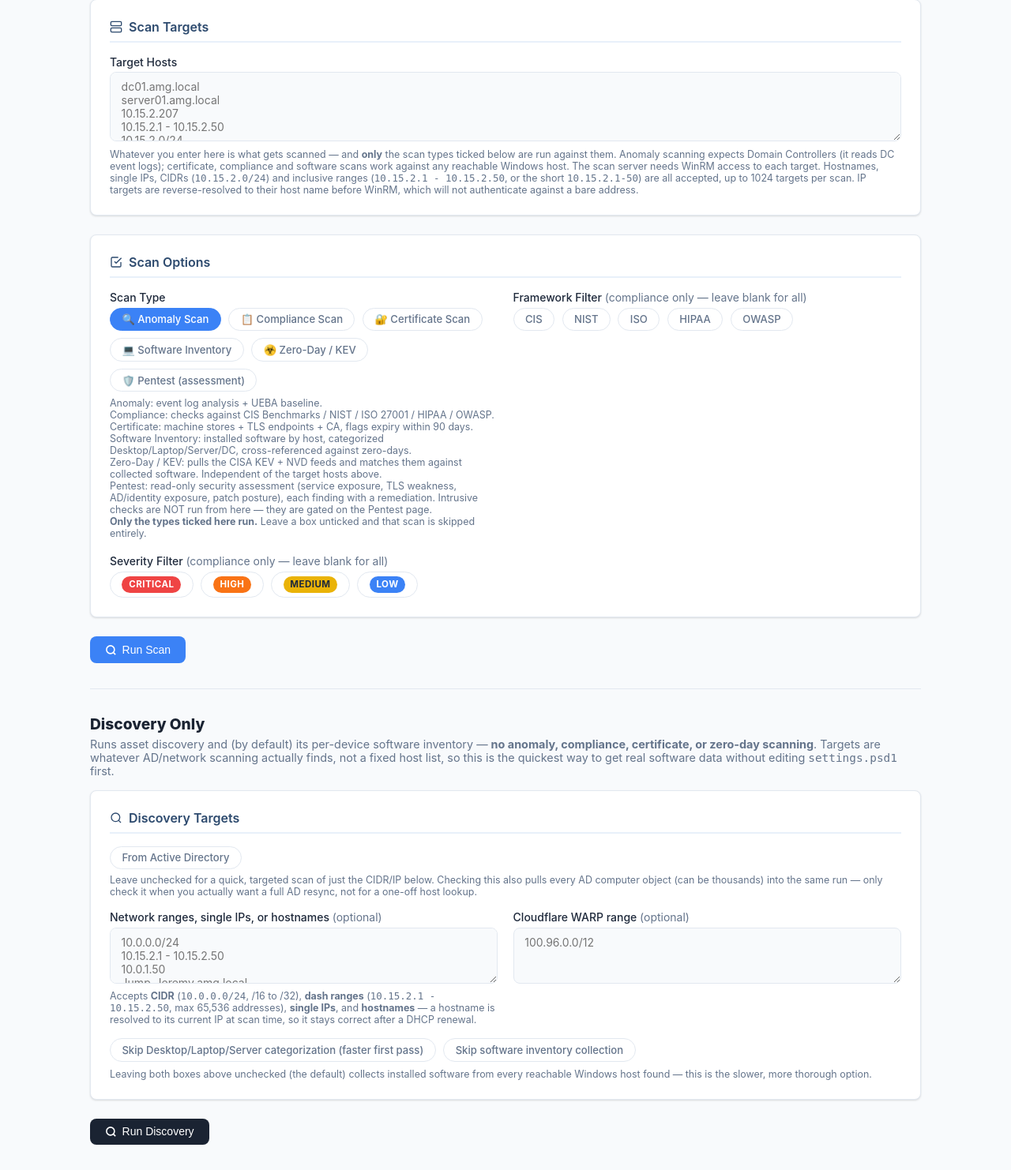
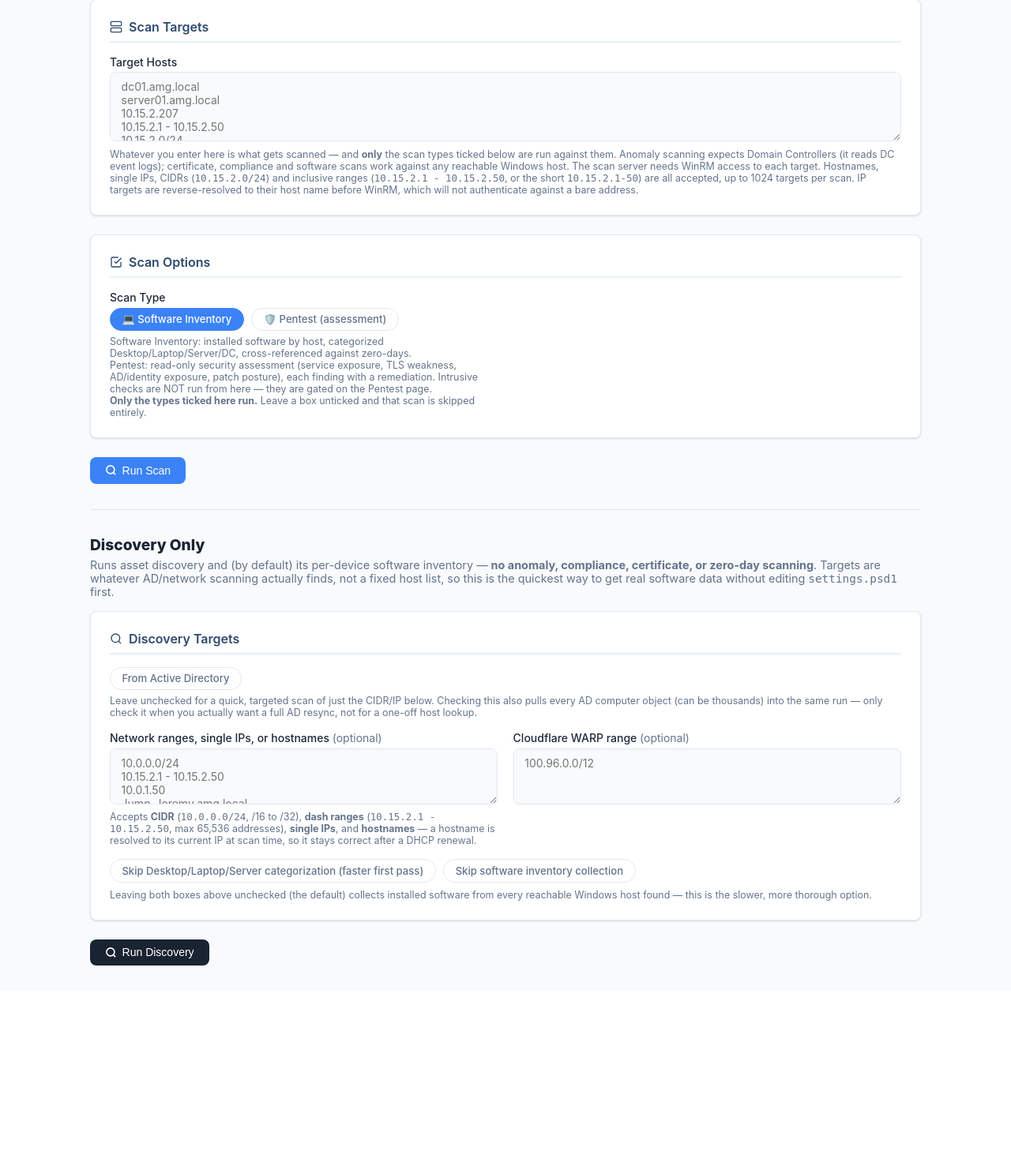
Before and after one commit to 83avenger/AD-Agent, a Flask app: page / in a window 1280 px wide. Shown: the part 210-1692 px from the top of the page at 79% size. After the commit the page ends 1433 px from the top, so only its background shows below. Run offline with Flask 3, Linux system fonts and the light colour scheme; some libraries are stand-ins or nearby versions.

Commit message:
Trim New Scan GUI to Software Inventory + Pentest; keep plain deployment unchanged
GUI-only change (features remain in the code and backend routes are untouched):
- WebApp/templates/index.html: Scan Type now shows only Software Inventory and Pentest
  (assessment); removed the Anomaly, Compliance, Certificate and Zero-Day/KEV chips, and
  both compliance-only filter blocks (Framework Filter, Severity Filter). Default checked
  set is Software Inventory. /scan still reads scan_types/frameworks/severities and every
  -*Scan switch remains, so re-enabling any of them is a template edit.

Keep the old (plain) deployment byte-for-byte as before, alongside the secure build:
- secrets_store.py: at-rest encryption is now opt-in via ADAGENT_ENCRYPT_SECRETS=1 (the
  secure installer sets it). Default stays plaintext integration-secrets.json exactly as the
  old method wrote it; writing one representation clears the other so there's no stale read.
- requirements.txt: cryptography moved to the optional/commented section (only needed when
  license enforcement is on); the plain `pip install -r` pulls nothing new.
- Install-ADAgent.ps1: sets ADAGENT_ENCRYPT_SECRETS=1 and ADAGENT_LICENSE_ENFORCE=1 and
  installs cryptography, so only the secure build gets encryption/licensing.
- docs/SECURE-BUILD.md: table documenting both methods share one codebase and differ only in
  the env flags the install sets.

Verified via the Flask test client: the page shows only the two kept scan types and neither
filter block; software and pentest scans still submit; secrets default to plaintext with the
flag unset and encrypt (mocked DPAPI) only when set, clearing the other copy each way. PS
reviewed, not executed here.

Co-Authored-By: Claude Opus 4.8 <noreply@anthropic.com>
Claude-Session: https://claude.ai/code/session_01Sdd52zyevE42JC3mWBHu7Z

```diff
--- a/WebApp/templates/index.html
+++ b/WebApp/templates/index.html
@@ -57,31 +57,11 @@
       <div>
         <label>Scan Type</label>
         <div class="checkbox-group">
-          {% set cur_types = scan_config.scan_types if scan_config else ['anomaly'] %}
-          <div class="checkbox-chip">
-            <input type="checkbox" id="st_anomaly" name="scan_types" value="anomaly"
-              {{'checked' if 'anomaly' in cur_types else ''}}>
-            <label for="st_anomaly">🔍 Anomaly Scan</label>
-          </div>
-          <div class="checkbox-chip">
-            <input type="checkbox" id="st_compliance" name="scan_types" value="compliance"
-              {{'checked' if 'compliance' in cur_types else ''}}>
-            <label for="st_compliance">📋 Compliance Scan</label>
-          </div>
-          <div class="checkbox-chip">
-            <input type="checkbox" id="st_certificate" name="scan_types" value="certificate"
-              {{'checked' if 'certificate' in cur_types else ''}}>
-            <label for="st_certificate">🔐 Certificate Scan</label>
-          </div>
+          {% set cur_types = scan_config.scan_types if scan_config else ['software'] %}
           <div class="checkbox-chip">
             <input type="checkbox" id="st_software" name="scan_types" value="software"
               {{'checked' if 'software' in cur_types else ''}}>
             <label for="st_software">💻 Software Inventory</label>
-          </div>
-          <div class="checkbox-chip">
-            <input type="checkbox" id="st_zeroday" name="scan_types" value="zeroday"
-              {{'checked' if 'zeroday' in cur_types else ''}}>
-            <label for="st_zeroday">☣️ Zero-Day / KEV</label>
           </div>
           <div class="checkbox-chip">
             <input type="checkbox" id="st_pentest" name="scan_types" value="pentest"
@@ -90,42 +70,10 @@
           </div>
         </div>
         <p style="font-size:.78rem; color:var(--muted); margin-top:.4rem;">
-          Anomaly: event log analysis + UEBA baseline.<br>
-          Compliance: checks against CIS Benchmarks / NIST / ISO 27001 / HIPAA / OWASP.<br>
-          Certificate: machine stores + TLS endpoints + CA, flags expiry within 90 days.<br>
           Software Inventory: installed software by host, categorized Desktop/Laptop/Server/DC, cross-referenced against zero-days.<br>
-          Zero-Day / KEV: pulls the CISA KEV + NVD feeds and matches them against collected software. Independent of the target hosts above.<br>
           Pentest: read-only security assessment (service exposure, TLS weakness, AD/identity exposure, patch posture), each finding with a remediation. Intrusive checks are NOT run from here — they are gated on the Pentest page.<br>
           <strong>Only the types ticked here run.</strong> Leave a box unticked and that scan is skipped entirely.
         </p>
-      </div>
-
-      <div>
-        <label>Framework Filter <span style="color:var(--muted); font-weight:400;">(compliance only — leave blank for all)</span></label>
-        <div class="checkbox-group">
-          {% set cur_fw = scan_config.frameworks if scan_config else [] %}
-          {% for fw in ['CIS','NIST','ISO','HIPAA','OWASP'] %}
-          <div class="checkbox-chip">
-            <input type="checkbox" id="fw_{{fw}}" name="frameworks" value="{{fw}}"
-              {{'checked' if fw in cur_fw else ''}}>
-            <label for="fw_{{fw}}">{{fw}}</label>
-          </div>
-          {% endfor %}
-        </div>
-      </div>
-
-      <div>
-        <label>Severity Filter <span style="color:var(--muted); font-weight:400;">(compliance only — leave blank for all)</span></label>
-        <div class="checkbox-group">
-          {% set cur_sev = scan_config.severities if scan_config else [] %}
-          {% for sev, cls in [('Critical','badge-critical'),('High','badge-high'),('Medium','badge-medium'),('Low','badge-low')] %}
-          <div class="checkbox-chip">
-            <input type="checkbox" id="sev_{{sev}}" name="severities" value="{{sev}}"
-              {{'checked' if sev in cur_sev else ''}}>
-            <label for="sev_{{sev}}"><span class="badge {{cls}}">{{sev}}</span></label>
-          </div>
-          {% endfor %}
-        </div>
       </div>
     </div>
   </div>
```
Also changed, not shown: WebApp/requirements.txt (+6 -6 lines), WebApp/secrets_store.py (+22 -20 lines), docs/SECURE-BUILD.md (+20 -0 lines), 1 other file.
